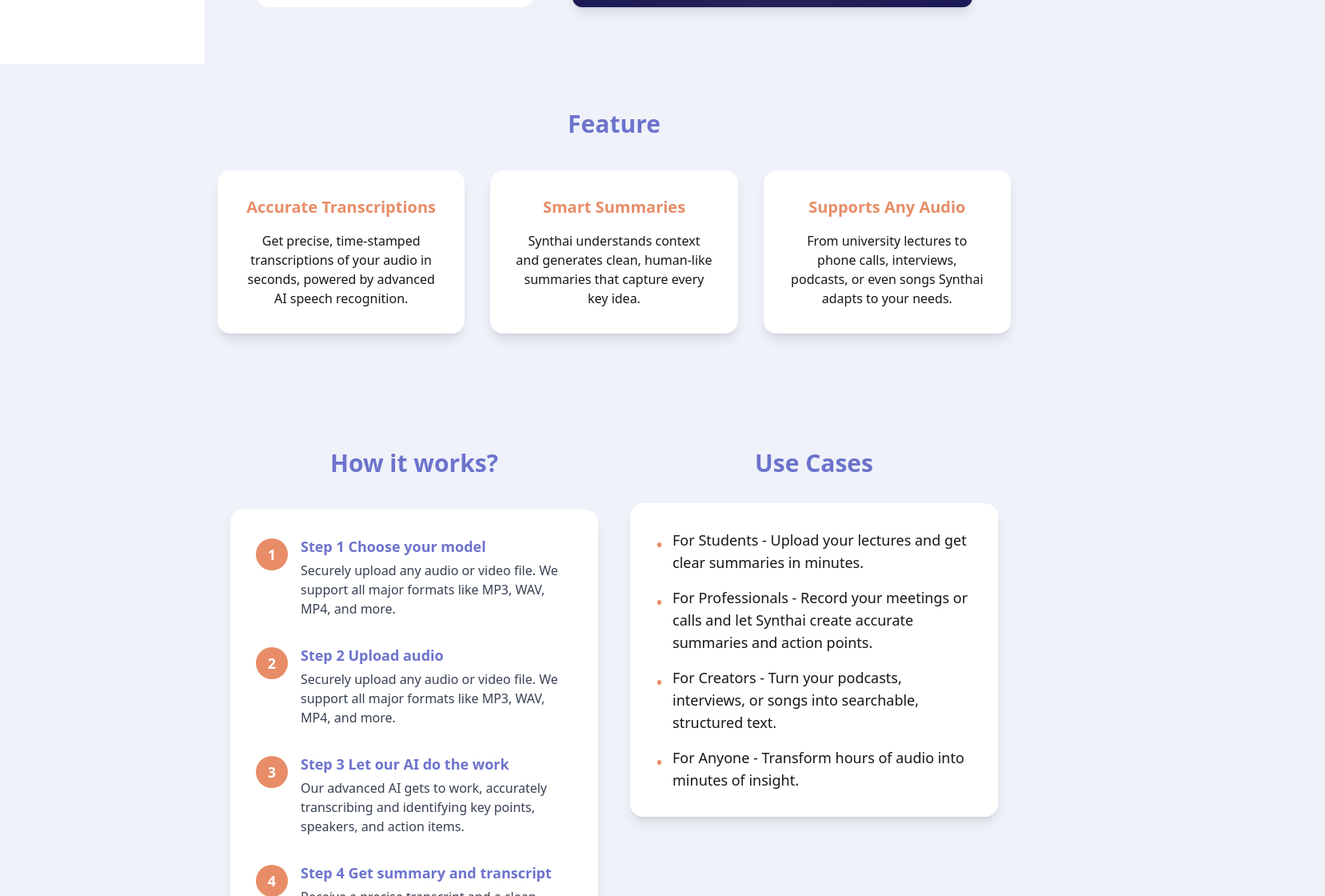
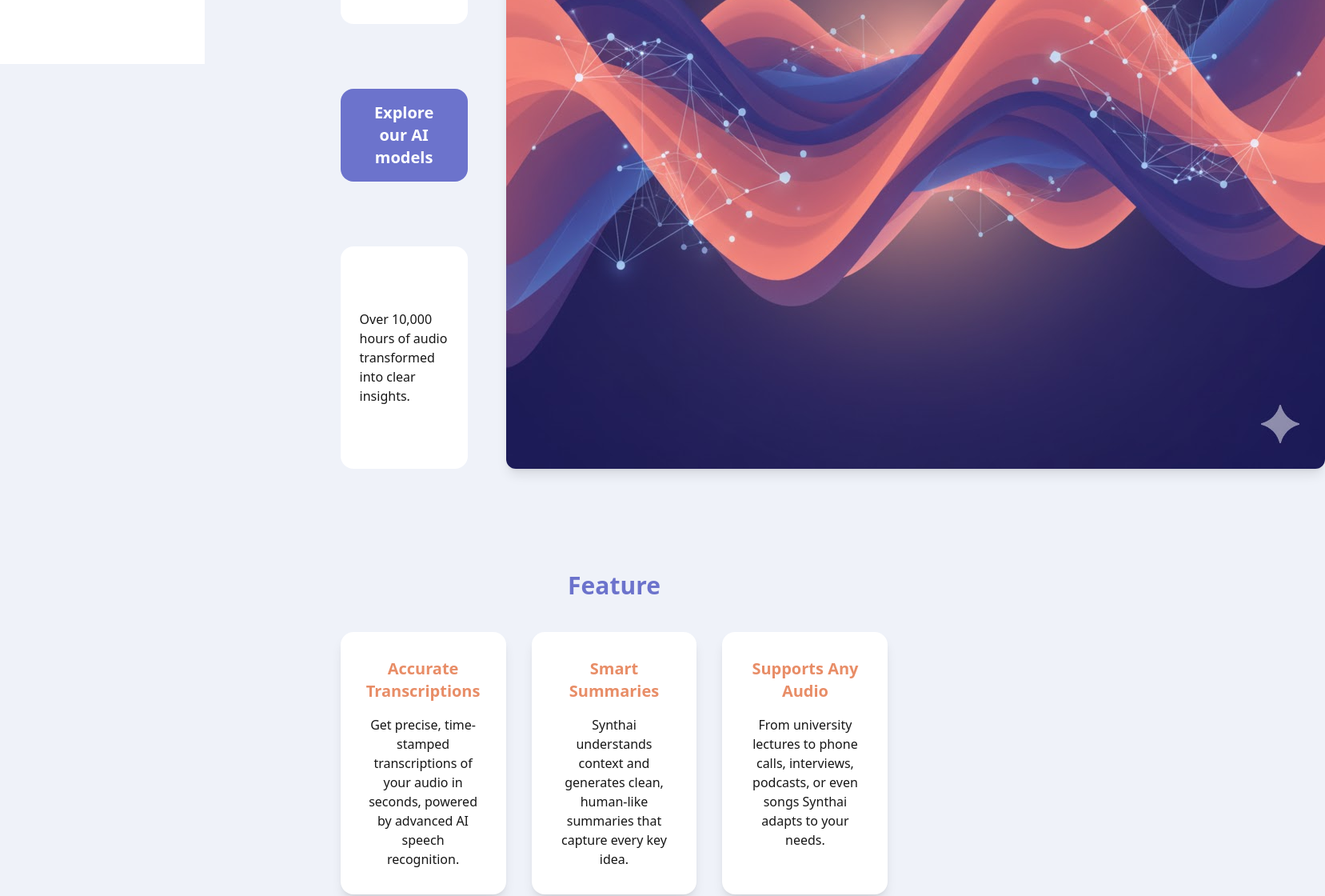
Before and after one commit to fabilier228/ai.synthai.src.frontend, a Next.js app: page / in a window 1280 px wide. Shown: the part 720-1840 px from the top of the page at 80% size, 1657 px wide, since content can reach past the window. Built offline with nearby package versions, Linux system fonts and the light colour scheme.

Commit message:
feat: finished home page

```diff
--- a/src/app/page.tsx
+++ b/src/app/page.tsx
@@ -6,10 +6,12 @@
 import FeatureSection from "@/components/FeatureSection";
 import UseCasesSection from "@/components/UseCasesSection";
 import HowItWorksSection from "@/components/HowItWorksSection";
+import FQASection from "@/components/FQASeaction";
 
 export default function Home() {
   return (
     <div className="min-h-screen flex flex-col justify-between">
+      <div className="mx-[5%] lg:mx-[10%] xl:mx-[15%]">
         <TopSection />
         <FeatureSection />
         <div className="w-full flex flex-col md:flex-row md:items-stretch md:justify-center px-4 my-12">
@@ -22,21 +24,29 @@
             </div>
           </div>
         </div>
+        <FQASection />
         <div className="flex-1 h-full w-full flex flex-col items-center justify-center gap-y-6 p-8">
           <div className="bg-surface p-6 rounded-lg border border-outline shadow-lg">
             <ThemeToggle />
           </div>
           <h1 className="text-primary text-4xl font-bold"> Synthai App</h1>
           <div className="flex gap-4 flex-wrap justify-center">
-          <div className="bg-primary text-white px-4 py-2 rounded">Primary</div>
+            <div className="bg-primary text-white px-4 py-2 rounded">
+              Primary
+            </div>
             <div className="bg-secondary text-white px-4 py-2 rounded">
               Secondary
             </div>
-          <div className="bg-success text-white px-4 py-2 rounded">Success</div>
-          <div className="bg-warning text-white px-4 py-2 rounded">Warning</div>
+            <div className="bg-success text-white px-4 py-2 rounded">
+              Success
+            </div>
+            <div className="bg-warning text-white px-4 py-2 rounded">
+              Warning
+            </div>
             <div className="bg-error text-white px-4 py-2 rounded">Error</div>
           </div>
           <p className="text-muted text-center max-w-md">Muted</p>
+        </div>
       </div>
       <Footer />
       <Navbar />
--- /dev/null
+++ b/src/components/FQASeaction.tsx
@@ -0,0 +1,69 @@
+import React, { useState } from "react";
+import { ExpandMore, ExpandLess } from "@mui/icons-material";
+
+const faqs = [
+  {
+    question: "What audio formats do you support?",
+    answer:
+      "We support a wide range of audio and video formats, including MP3, WAV, M4A, AAC, and MP4. Just upload your file, and we'll handle the rest.",
+  },
+  {
+    question: "Is my data secure?",
+    answer:
+      "Absolutely. We prioritize your privacy and security. All data is encrypted both in transit and at rest, and we never share your files or transcripts with third parties.",
+  },
+  {
+    question: "How accurate is the transcription?",
+    answer:
+      "Our AI models achieve industry-leading accuracy, often reaching up to 95-98% for clear audio. Accuracy can vary depending on audio quality, background noise, and speaker accents.",
+  },
+];
+
+const FQASection = () => {
+  const [expandedItems, setExpandedItems] = useState<number[]>([]);
+
+  const toggleExpand = (index: number) => {
+    setExpandedItems((prev) =>
+      prev.includes(index) ? prev.filter((i) => i !== index) : [...prev, index]
+    );
+  };
+
+  return (
+    <section className="w-full py-16 px-4 flex flex-col items-center">
+      <h2
+        className="text-3xl md:text-4xl font-extrabold text-primary text-center mb-12 max-w-[370px] md:max-w-none"
+        style={{ fontFamily: "sans-serif" }}
+      >
+        FAQ (Frequently Asked Questions)
+      </h2>
+      <div className="w-full max-w-[370px] md:max-w-none bg-surface rounded-2xl shadow-lg p-8 flex flex-col gap-6">
+        {faqs.map((faq, i) => (
+          <div
+            key={i}
+            className="bg-white/80 rounded-2xl shadow flex flex-col p-6 border border-blue-100"
+          >
+            <div
+              className="flex items-center gap-3 cursor-pointer"
+              onClick={() => toggleExpand(i)}
+            >
+              <button className="text-text text-lg font-normal">
+                {expandedItems.includes(i) ? <ExpandLess /> : <ExpandMore />}
+              </button>
+              <span className="text-text text-lg font-semibold">
+                Q: {faq.question}
+              </span>
+            </div>
+            {expandedItems.includes(i) && faq.answer && (
+              <div className="flex items-start gap-3 mt-4 ml-6">
+                <span className="text-text text-lg font-normal">A:</span>
+                <span className="text-base text-text">{faq.answer}</span>
+              </div>
+            )}
+          </div>
+        ))}
+      </div>
+    </section>
+  );
+};
+
+export default FQASection;
--- a/src/components/FeatureSection.tsx
+++ b/src/components/FeatureSection.tsx
@@ -23,13 +23,15 @@
 
 const FeatureSection = () => {
   return (
-    <section className="w-full flex flex-col items-center py-12 px-4">
-      <h2 className="text-3xl font-extrabold mb-10 text-primary">Feature</h2>
-      <div className="flex flex-col md:flex-row gap-8 w-full max-w-6xl justify-center">
-        {features.map((f, i) => (
+    <section className="w-full py-12 px-4 flex flex-col items-center">
+      <h2 className="text-3xl font-extrabold mb-10 text-primary text-center max-w-[370px] md:max-w-none">
+        Feature
+      </h2>
+      <div className="w-full max-w-[370px] md:max-w-none flex flex-col md:flex-row gap-8 justify-center">
+        {features.map((f) => (
           <div
             key={f.title}
-            className="flex-1 bg-surface rounded-2xl shadow-lg p-8 flex flex-col items-center text-center min-w-[260px] w-full md:w-auto max-w-[370px] mx-auto"
+            className="flex-1 bg-surface rounded-2xl shadow-lg flex flex-col items-center text-center p-8 w-full md:w-auto mx-auto md:max-w-[300px]"
           >
             <h3 className={`text-xl font-bold mb-4 ${f.titleClass}`}>
               {f.title}
--- a/src/components/Footer.tsx
+++ b/src/components/Footer.tsx
@@ -4,7 +4,7 @@
   return (
     <>
       {/* Mobile footer */}
-      <footer className="block md:hidden w-full bg-surface pt-2 pb-1 border-t-0 z-[101] fixed bottom-12 left-0">
+      <footer className="block md:hidden w-full bg-surface pt-4 pb-0 border-t-0 z-[101] fixed bottom-10 left-0">
         <div className="mx-auto w-[60%]">
           <div className="flex justify-between text-text text-sm font-bold mb-0.5">
             <span>Home</span>
--- a/src/components/HowItWorksSection.tsx
+++ b/src/components/HowItWorksSection.tsx
@@ -28,7 +28,7 @@
     <h2 className="text-3xl font-extrabold mb-10 text-primary text-center">
       How it works?
     </h2>
-    <div className="w-full h-full mx-auto bg-white rounded-2xl shadow-lg p-8 flex flex-col gap-8 max-w-[370px] md:max-w-[600px] md:w-full">
+    <div className="w-full h-full mx-auto bg-white rounded-2xl shadow-lg p-8 flex flex-col gap-8 max-w-[370px] md:max-w-none md:w-full">
       {steps.map((step, i) => (
         <div key={i} className="flex items-start gap-4">
           <span className="flex-shrink-0 w-10 h-10 rounded-full bg-secondary text-white flex items-center justify-center font-bold text-lg mt-1">
--- a/src/components/TopSection.tsx
+++ b/src/components/TopSection.tsx
@@ -16,36 +16,36 @@
 
   if (isIphoneSE) {
     return (
-      <div
-        className="w-full flex justify-center items-center"
-        style={{ maxWidth: 375, margin: "0 auto", height: 375 }}
-      >
-        <Image
-          src="/intro.png"
-          alt="Synthai intro"
-          width={375}
-          height={375}
-          className="rounded-xl shadow-lg object-cover"
-          priority
-        />
+      <div className="w-full flex justify-center items-center px-4 pt-20">
+        <div className="w-full max-w-[370px]">
+          <Image
+            src="/intro.png"
+            alt="Synthai intro"
+            width={370}
+            height={370}
+            className="rounded-xl shadow-lg object-cover w-full"
+            style={{ aspectRatio: "1/1" }}
+            priority
+          />
+        </div>
       </div>
     );
   }
 
   return (
-    <div className="w-full">
+    <div className="w-full flex flex-col items-center px-4">
       {/* DESKTOP */}
       <h1
-        className="hidden md:block w-full font-extrabold text-[48px] leading-[110%] tracking-tight text-center text-primary mt-12"
+        className="hidden md:block w-full font-extrabold text-[48px] leading-[110%] tracking-tight text-center text-primary mt-12 max-w-none"
         style={{ fontFamily: "Exo 2, sans-serif" }}
       >
         Turn Any Audio Into Clear, Concise Insights
       </h1>
-      <div className="hidden md:flex flex-row items-center justify-between px-16 py-20 gap-12 mt-12">
+      <div className="hidden md:flex flex-row items-stretch justify-between py-20 gap-12 mt-12 w-full max-w-none">
         {/* LEFT SIDE */}
-        <div className="flex flex-col max-w-[600px] w-full gap-6 md:h-[500px]">
-          <div className="flex flex-col gap-6 md:h-full">
-            <div className="bg-surface flex items-center justify-center rounded-[16px] p-6 md:flex-1">
+        <div className="flex flex-col flex-1 max-w-[50%] gap-6 min-h-0">
+          <div className="flex flex-col gap-6 h-full">
+            <div className="bg-surface flex items-center justify-center rounded-[16px] p-6 flex-1">
               <p
                 className="text-lg text-left w-full m-0"
                 style={{ fontFamily: "Urbanist, sans-serif" }}
@@ -55,12 +55,12 @@
                 on what really matters.
               </p>
             </div>
-            <div className="flex items-center justify-start rounded-[16px] md:flex-1">
+            <div className="flex items-center justify-start rounded-[16px] flex-1">
               <button className="bg-primary text-white font-bold text-xl py-4 px-6 rounded-[16px] hover:bg-primary/90 transition-colors w-full max-w-[350px]">
                 Explore our AI models
               </button>
             </div>
-            <div className="bg-surface flex items-center justify-center rounded-[16px] p-6 md:flex-1">
+            <div className="bg-surface flex items-center justify-center rounded-[16px] p-6 flex-1">
               <span className="text-base text-left w-full m-0">
                 Over 10,000 hours of audio transformed into clear insights.
               </span>
@@ -69,13 +69,13 @@
         </div>
 
         {/* RIGHT SIDE */}
-        <div className="flex-shrink-0">
+        <div className="flex-shrink-0 flex items-stretch">
           <Image
             src="/intro.png"
             alt="Synthai intro"
             width={500}
             height={500}
-            className="rounded-xl shadow-lg object-cover"
+            className="rounded-xl shadow-lg object-cover w-auto h-full min-h-[400px]"
             priority
           />
         </div>
--- a/src/components/UseCasesSection.tsx
+++ b/src/components/UseCasesSection.tsx
@@ -9,7 +9,7 @@
 
 const UseCasesSection = () => (
   <section className="w-full flex flex-col items-center py-12 px-4 h-full">
-    <div className="w-full h-full mx-auto max-w-[370px] md:max-w-[600px] md:w-full">
+    <div className="w-full h-full mx-auto max-w-[370px] md:max-w-none md:w-full">
       <h2 className="text-3xl font-extrabold mb-8 text-primary text-center">
         Use Cases
       </h2>
```
Lines whose indentation alone changed are shown as unchanged.
